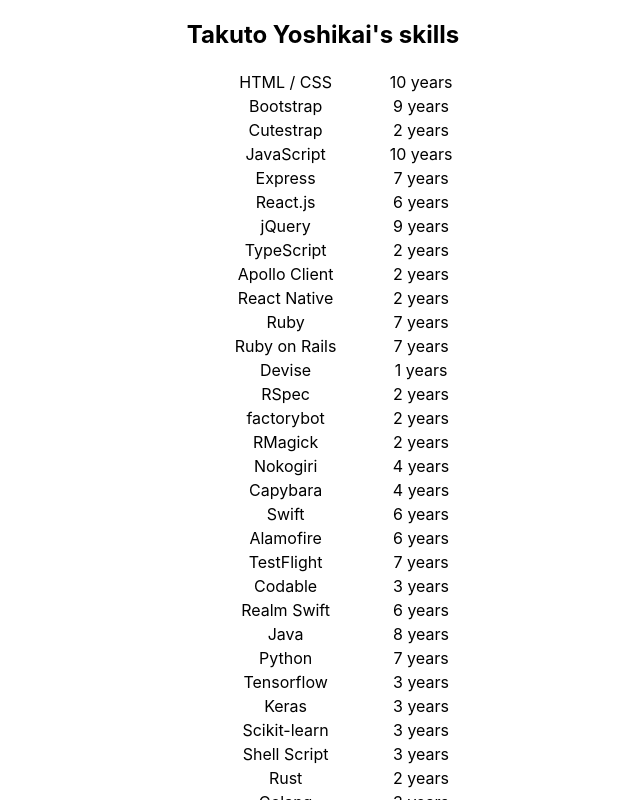
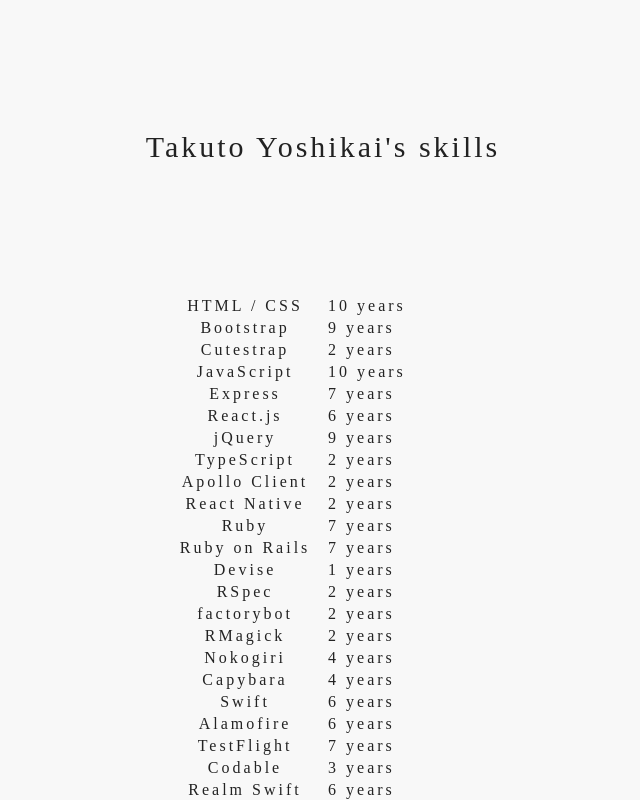
Before and after one commit to TakutoYoshikai/skills, a React (Create React App) app: page / in a window 1280 px wide. Shown: the top 800 px of the page, without its empty margins (317-957 px from the left). Built offline with nearby package versions, Linux system fonts and the light colour scheme.

Commit message:
change design

```diff
--- a/src/App.js
+++ b/src/App.js
@@ -7,14 +7,14 @@
 function App() {
   return (
     <div className="App">
-      <h2 className="title">{ yourName }'s skills</h2>
+      <h2 className="name">{ yourName }'s skills</h2>
       <div className="skills">
         <table className="skill-table">
           { skills.map((skill) => {
               return (
                 <tr>
-                  <td>{ skill.name }</td>
-                  <td>{ skill.diff() }</td>
+                  <td className="skill-name">{ skill.name }</td>
+                  <td className="skill-diff">{ skill.diff() }</td>
                 </tr>
               );
             })
--- a/src/index.css
+++ b/src/index.css
@@ -1,18 +1,42 @@
+* {
+  font-family: 'Dosis', "ヒラギノ角ゴ Pro W3", "Hiragino Kaku Gothic Pro", "メイリオ", Meiryo, "ＭＳ Ｐゴシック", cursive;
+  font-weight: normal;
+  letter-spacing: 3px;
+  color: #232323;
+}
+a {
+  text-decoration: none;
+}
 body {
-  margin: 0;
-  font-family: -apple-system, BlinkMacSystemFont, 'Segoe UI', 'Roboto', 'Oxygen',
-    'Ubuntu', 'Cantarell', 'Fira Sans', 'Droid Sans', 'Helvetica Neue',
-    sans-serif;
-  -webkit-font-smoothing: antialiased;
-  -moz-osx-font-smoothing: grayscale;
+  background-color: #f8f8f8;
+  padding-bottom: 130px;
+}
+.name {
+  font-family: 'Dosis', "ヒラギノ角ゴ Pro W3", "Hiragino Kaku Gothic Pro", "メイリオ", Meiryo, "ＭＳ Ｐゴシック", cursive;
+  font-weight: normal;
+  color: #222222;
+  letter-spacing: 3px;
+  font-size: 30px;
+  text-align: center;
+  margin-top: 130px;
+  margin-bottom: 6px;
+
 }
 
-code {
-  font-family: source-code-pro, Menlo, Monaco, Consolas, 'Courier New',
-    monospace;
+.skills {
+  margin-top: 130px;
 }
-
-table {
+.skill-table {
+  width: 320px;
   margin-left: auto;
   margin-right: auto;
 }
+
+.skill-name {
+  text-align: center;
+  width: 160px;
+}
+.skill-diff {
+  text-align: left;
+  width: 160px;
+}
```
